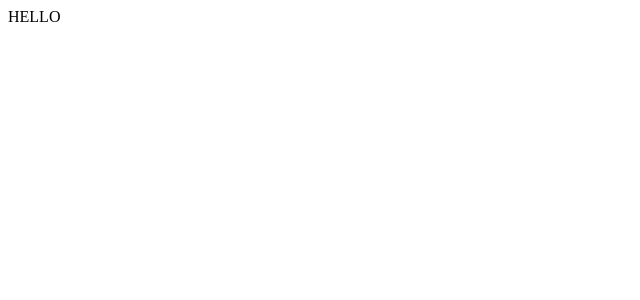
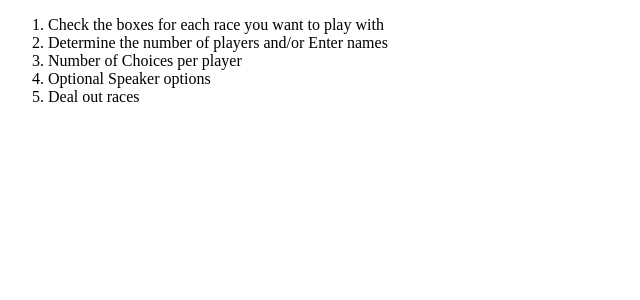
Before and after one commit to 1Mill/TI4-race-randomizer, a Nuxt app: page / in a window 1280 px wide. Shown: the top 300 px of the page, without its empty margins (0-640 px from the left). Built offline with nearby package versions, Linux system fonts and the light colour scheme.

Commit message:
Outline instructions

```diff
--- a/pages/index.vue
+++ b/pages/index.vue
@@ -1,7 +1,11 @@
 <template>
-	<div>
-		HELLO
-	</div>
+	<ol>
+		<li>Check the boxes for each race you want to play with</li>
+		<li>Determine the number of players and/or Enter names</li>
+		<li>Number of Choices per player</li>
+		<li>Optional Speaker options</li>
+		<li>Deal out races</li>
+	</ol>
 </template>
 
 <script>
```
